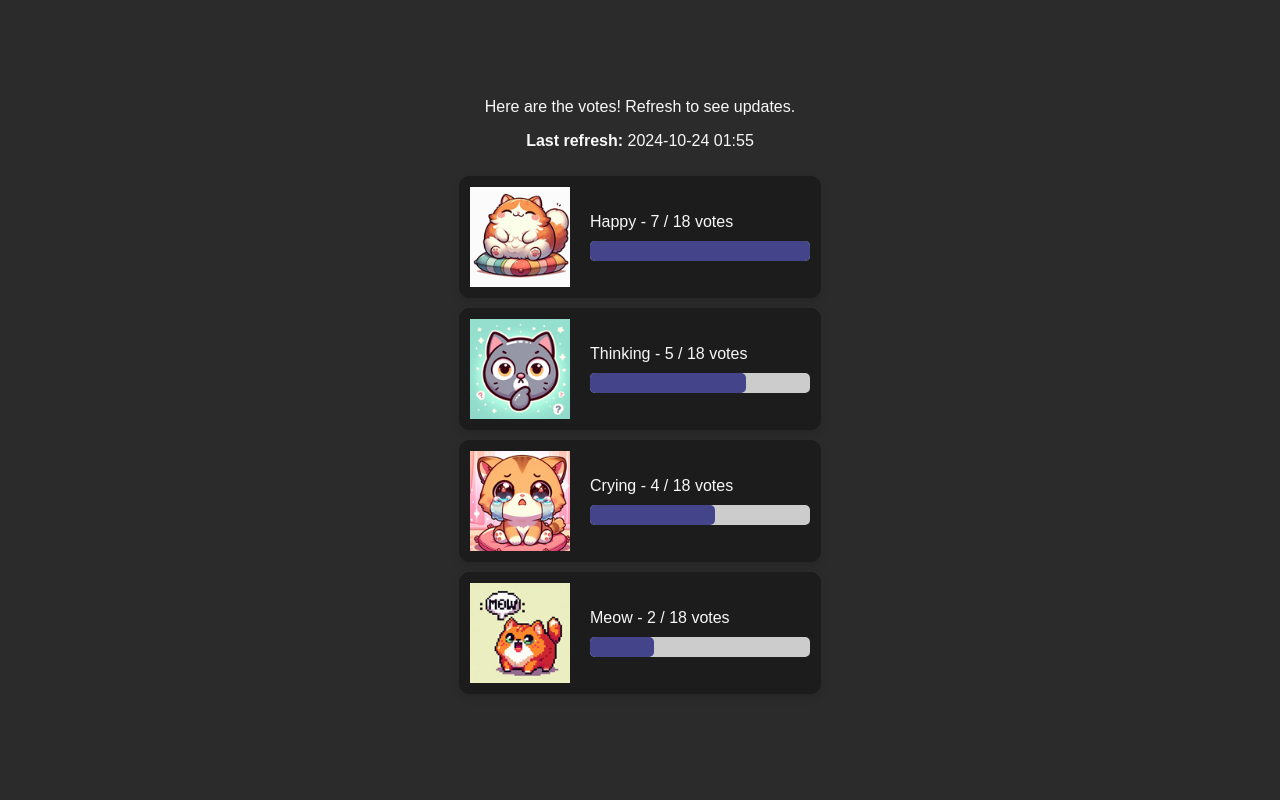
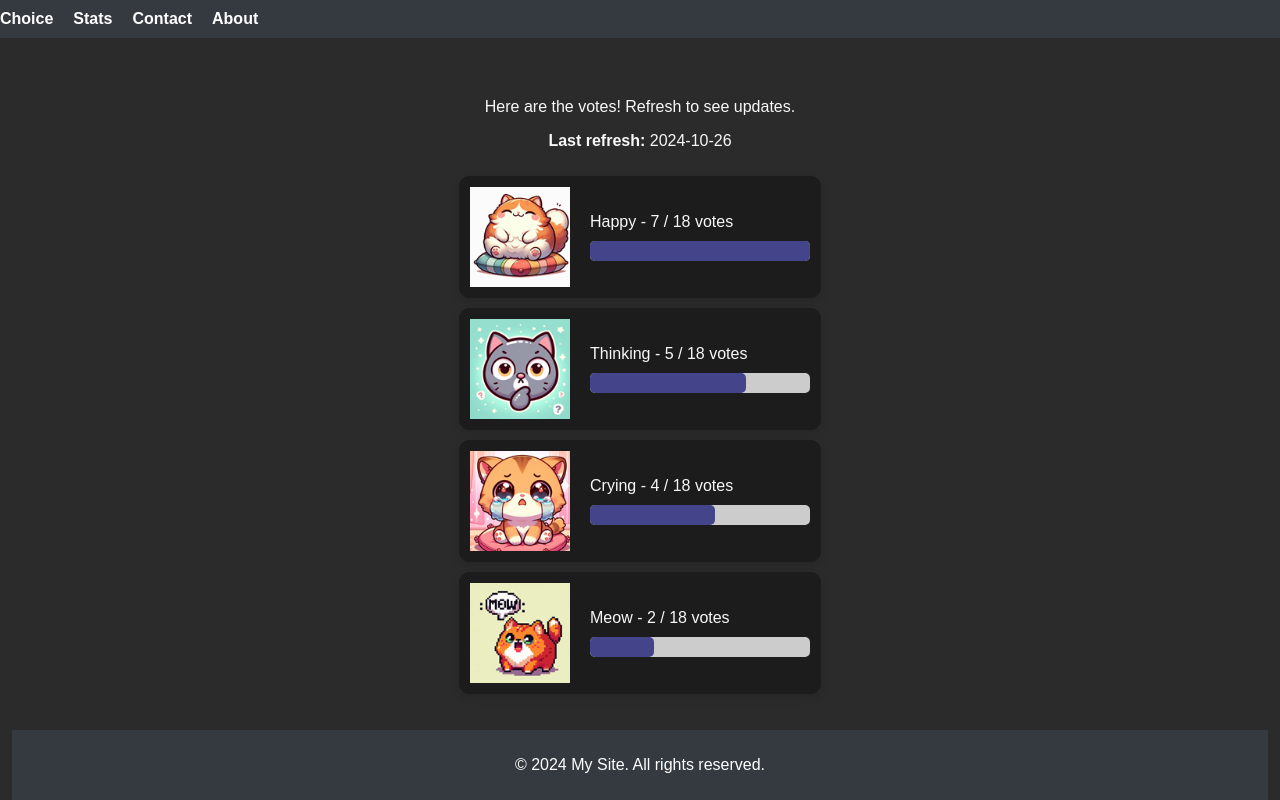
Before and after one commit to DemiAnderson/rca-fastapi-hw, a FastAPI app: page /stats in a window 1280 px wide. Run offline with FastAPI, Linux system fonts and the light colour scheme.

Commit message:
feature: add structure to folders and templates

```diff
--- a/main.py
+++ b/main.py
@@ -1,3 +1,5 @@
+from datetime import datetime
+
 from fastapi import FastAPI, Request
 from fastapi.responses import RedirectResponse
 from fastapi.staticfiles import StaticFiles
@@ -19,7 +21,7 @@
 @app.get('/')
 def get_choice(request: Request):
     data = {'request': request,}
-    return templates.TemplateResponse("choice.html", data)
+    return templates.TemplateResponse("pages/choice.html", data)
 
 
 @app.post('/vote')
@@ -30,5 +32,29 @@
 
 @app.get('/stats')
 def get_stats(request: Request):
+    today = datetime.now().date()
+    data = {
+        'request': request,
+        'current_date': today,
+    }
+    return templates.TemplateResponse("pages/stats.html", data)
+
+
+@app.get('/contact')
+def get_contact(request: Request):
     data = {'request': request,}
-    return templates.TemplateResponse("stats.html", data)
+    return templates.TemplateResponse("pages/contact.html", data)
+
+
+@app.get('/about')
+def get_about(request: Request):
+    data = {
+        'request': request,
+        'site_pages': {
+            'choice': 'Pick an answer in our wanderful questionaire!',
+            'stats': 'Time to check how much votes where.',
+            'contact': 'Some contact info.',
+            'about': 'A few words about this site.',
+        }
+    }
+    return templates.TemplateResponse("pages/about.html", data)
--- a/static/style.css
+++ b/static/css/style.css
@@ -5,12 +5,12 @@
     align-items: center;
     height: 95vh;
     background-color: #2b2b2b;
+    color: #f8f8f8;
 }
 .card-container {
     display: flex;
     flex-direction: column;
     gap: 10px;
-    color: #f8f8f8;
 }
 .card {
     display: flex;
@@ -57,3 +57,50 @@
     background-color: #44448b;
     border-radius: 5px;
 }
+
+header {
+    background-color: #343a40;
+    padding: 10px 20px;
+    color: #ffffff;
+    width: 100%; /* Ensure header spans the full width */
+    position: fixed; /* Fix the header to the top */
+    top: 0; /* Align it to the top */
+}
+
+nav ul {
+    list-style: none;
+    margin: 0;
+    padding: 0;
+    display: flex;
+    justify-content: flex-start;
+}
+
+nav ul li {
+    margin-right: 20px;
+}
+
+nav ul li a {
+    text-decoration: none;
+    color: #ffffff;
+    font-weight: bold;
+}
+
+nav ul li a:hover {
+    text-decoration: underline;
+}
+
+main {
+    padding: 80px 20px; /* Add padding to account for fixed header */
+    background-color: #ffffff;
+    min-height: 80vh;
+}
+
+footer {
+    background-color: #343a40;
+    color: #ffffff;
+    text-align: center;
+    padding: 10px 20px;
+    bottom: 0;
+    width: 95%;
+    position: absolute;
+}
--- /dev/null
+++ b/templates/footer.html
@@ -0,0 +1,3 @@
+    <footer>
+        <p>&copy; 2024 My Site. All rights reserved.</p>
+    </footer>
--- /dev/null
+++ b/templates/header.html
@@ -0,0 +1,10 @@
+<header>
+    <nav>
+        <ul>
+            <li><a href="/">Choice</a></li>
+            <li><a href="/stats">Stats</a></li>
+            <li><a href="/contact">Contact</a></li>
+            <li><a href="/about">About</a></li>
+        </ul>
+    </nav>
+</header>
--- /dev/null
+++ b/templates/main.html
@@ -0,0 +1,19 @@
+<!DOCTYPE html>
+<html lang="en">
+<head>
+    <meta charset="UTF-8">
+    <meta name="viewport" content="width=device-width, initial-scale=1.0">
+    <title>{% block page_title %}{% endblock %}</title>
+    <link rel="stylesheet" href="{{ url_for('static', path='css/style.css') }}">
+    <link rel="icon" href="{{ url_for('static', path='images/favicon.ico') }}" type="image/x-icon">
+    <script src="{{ url_for('static', path='js/code.js') }}" defer></script>
+</head>
+<body>
+    {% include "header.html" %}
+
+    {% block page_content %}
+    {% endblock %}
+
+    {% include "footer.html" %}
+</body>
+</html>
--- a/templates/stats.html
+++ b/templates/pages/stats.html
@@ -1,20 +1,17 @@
-<!DOCTYPE html>
-<html lang="en">
-<head>
-    <meta charset="UTF-8">
-    <meta name="viewport" content="width=device-width, initial-scale=1.0">
-    <title>Stats</title>
-    <link rel="stylesheet" href="static/style.css">
-    <link rel="icon" href="static/favicon.ico" type="image/x-icon">
-</head>
-<body>
+{% extends "main.html" %}
+
+{% block page_title %}
+    Stats, yo!
+{% endblock %}
+
+{% block page_content %}
     <div class="card-container">
         <div class="card-title">
             <p>Here are the votes! Refresh to see updates.</p>
-            <p><b>Last refresh:</b> 2024-10-24 01:55</p>
+            <p><b>Last refresh:</b> {{ current_date }}</p>
         </div>
         <div class="card">
-            <img src="static/happy.png" alt="Image 1">
+            <img src="static/images/happy.png" alt="Image 1">
             <div class="card-content">
                 <p>Happy - 7 / 18 votes</p>
                 <div class="bar-container">
@@ -23,7 +20,7 @@
             </div>
         </div>
         <div class="card">
-            <img src="static/thinking.png" alt="Image 1">
+            <img src="static/images/thinking.png" alt="Image 1">
             <div class="card-content">
                 <p>Thinking - 5 / 18 votes</p>
                 <div class="bar-container">
@@ -32,7 +29,7 @@
             </div>
         </div>
         <div class="card">
-            <img src="static/crying.png" alt="Image 1">
+            <img src="static/images/crying.png" alt="Image 1">
             <div class="card-content">
                 <p>Crying - 4 / 18 votes</p>
                 <div class="bar-container">
@@ -41,7 +38,7 @@
             </div>
         </div>
         <div class="card">
-            <img src="static/meow.png" alt="Image 1">
+            <img src="static/images/meow.png" alt="Image 1">
             <div class="card-content">
                 <p>Meow - 2 / 18 votes</p>
                 <div class="bar-container">
@@ -50,5 +47,4 @@
             </div>
         </div>
     </div>
-</body>
-</html>
+{% endblock %}
```
Also changed, not shown: templates/pages/about.html (added, +17 -0 lines), templates/pages/choice.html (renamed from templates/choice.html, +12 -17 lines), templates/pages/contact.html (added, +9 -0 lines), README.md, static/images/crying.png (renamed from static/crying.png), static/images/favicon.ico (renamed from static/favicon.ico), static/images/happy.png (renamed from static/happy.png), static/images/meow.png (renamed from static/meow.png), static/images/thinking.png (renamed from static/thinking.png), static/js/code.js (renamed from static/code.js).
